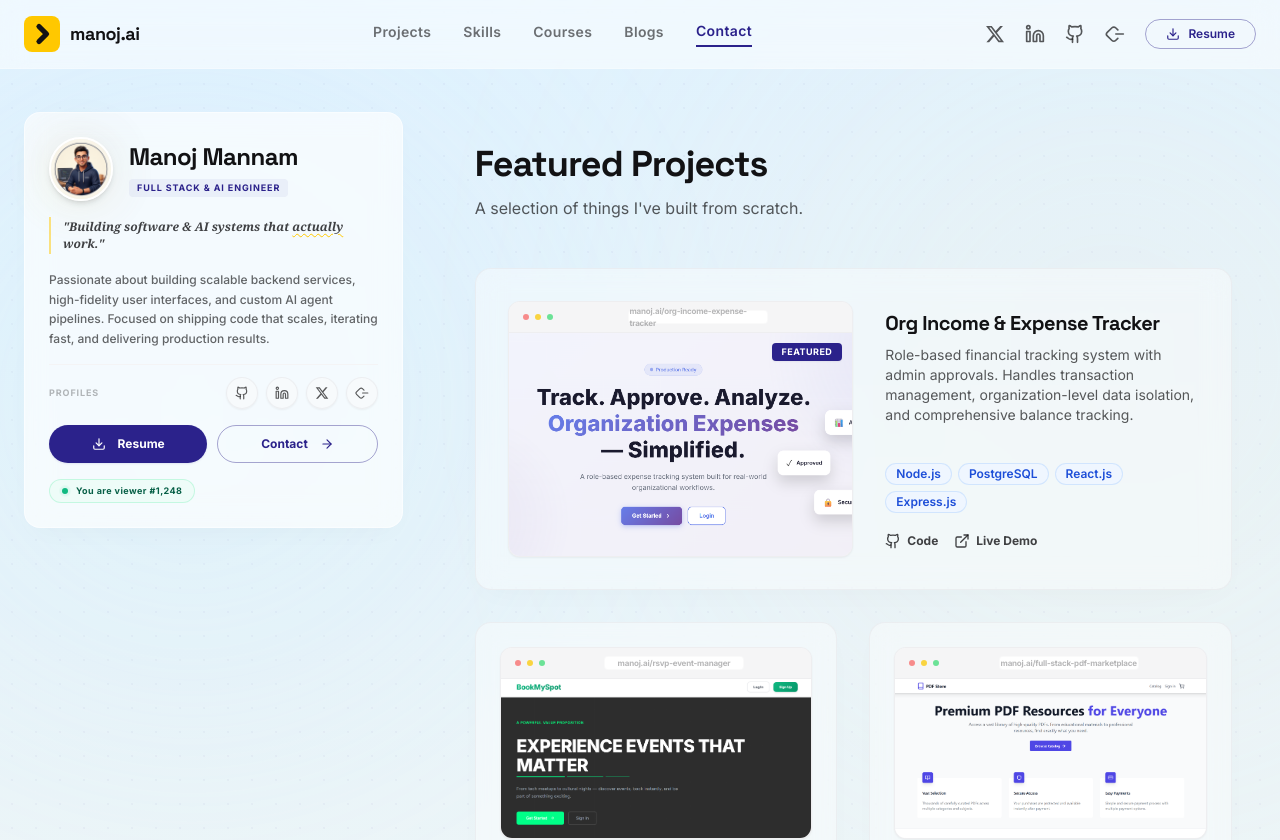
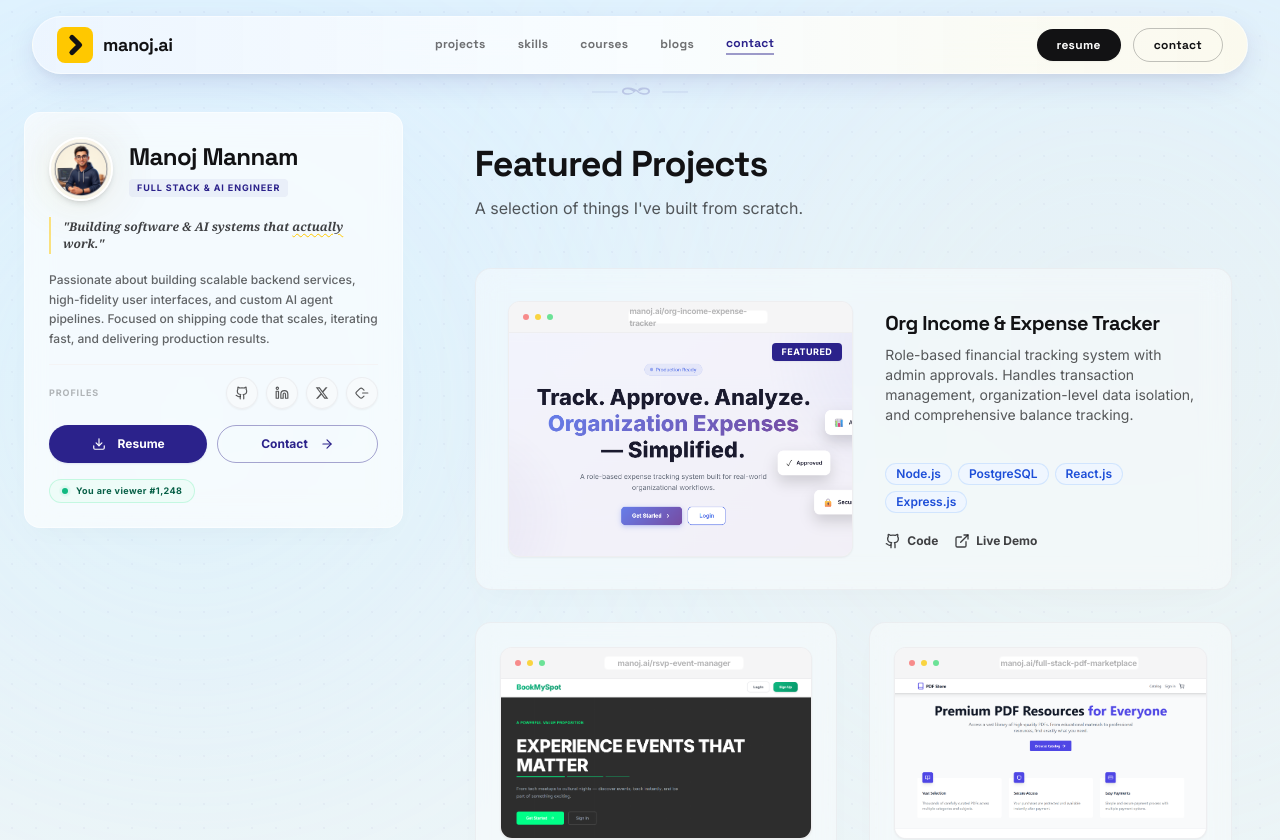
Before and after one commit to Manoj-APJ/Portfolio0.2, a React (Vite) app: page / in a window 1280 px wide. Shown: the top 840 px of the page. Built offline with nearby package versions, Linux system fonts and the light colour scheme.

Commit message:
changed: top bar and gaps between sections

```diff
--- a/src/components/layout/Footer.tsx
+++ b/src/components/layout/Footer.tsx
@@ -3,11 +3,11 @@ import { Github, Linkedin, Mail } from 'lucide-react'
 
 export const Footer: React.FC = () => {
     const navLinks = [
-        { name: 'Projects', href: '#projects' },
-        { name: 'Skills', href: '#skills' },
-        { name: 'Courses', href: '#courses' },
-        { name: 'Blogs', href: '#blogs' },
-        { name: 'Contact', href: '#contact' },
+        { name: 'projects', href: '#projects' },
+        { name: 'skills', href: '#skills' },
+        { name: 'courses', href: '#courses' },
+        { name: 'blogs', href: '#blogs' },
+        { name: 'contact', href: '#contact' },
     ]
 
     return (
@@ -22,7 +22,7 @@ export const Footer: React.FC = () => {
             <div className="container mx-auto px-6 max-w-7xl relative z-10">
                 {/* Top Navigation */}
                 <div className="flex justify-center mb-10">
-                    <nav className="flex flex-wrap justify-center gap-8 md:gap-12 text-xs md:text-sm font-semibold tracking-wider uppercase text-zinc-400">
+                    <nav className="flex flex-wrap justify-center gap-8 md:gap-12 text-xs md:text-sm font-semibold tracking-wider text-zinc-400">
                         {navLinks.map((link) => (
                             <a
                                 key={link.name}
--- a/src/components/layout/Navbar.tsx
+++ b/src/components/layout/Navbar.tsx
@@ -1,6 +1,5 @@
 import React, { useState } from 'react';
-import { Menu, X, Download, Github, Linkedin } from 'lucide-react';
-import { Button } from '../ui/Button';
+import { Menu, X } from 'lucide-react';
 import { Logo } from '../layout/logo';
 
 export const Navbar: React.FC = () => {
@@ -8,11 +7,11 @@ export const Navbar: React.FC = () => {
     const [activeSection, setActiveSection] = useState('projects');
 
     const navLinks = [
-        { name: 'Projects', href: '#projects' },
-        { name: 'Skills', href: '#skills' },
-        { name: 'Courses', href: '#courses' },
-        { name: 'Blogs', href: '#blogs' },
-        { name: 'Contact', href: '#contact' },
+        { name: 'projects', href: '#projects' },
+        { name: 'skills', href: '#skills' },
+        { name: 'courses', href: '#courses' },
+        { name: 'blogs', href: '#blogs' },
+        { name: 'contact', href: '#contact' },
     ];
 
     React.useEffect(() => {
@@ -47,10 +46,13 @@ export const Navbar: React.FC = () => {
     }, []);
 
     return (
-        <nav className="fixed top-0 left-0 right-0 z-50 bg-white/50 backdrop-blur-md border-b border-white/30 py-4 transition-all duration-300">
-            <div className="container mx-auto px-6 flex justify-between items-center max-w-7xl">
+        <div className="fixed top-4 left-0 right-0 z-50 px-4 md:px-8 flex flex-col items-center pointer-events-none">
+            {/* Floating Navigation Capsule */}
+            <nav className="w-full max-w-7xl pointer-events-auto bg-gradient-to-r from-blue-50/85 via-white/80 to-amber-50/85 backdrop-blur-md border border-white/50 rounded-full px-6 py-2.5 flex justify-between items-center shadow-neo-lg transition-all duration-300">
                 {/* Logo */}
-                <Logo />
+                <div className="flex items-center">
+                    <Logo />
+                </div>
 
                 {/* Desktop Nav Links */}
                 <div className="hidden md:flex items-center gap-8">
@@ -60,10 +62,10 @@ export const Navbar: React.FC = () => {
                             <a
                                 key={link.name}
                                 href={link.href}
-                                className={`font-semibold text-sm tracking-wide transition-all duration-200 ${
+                                className={`font-heading font-bold text-xs tracking-wide transition-all duration-200 ${
                                     isActive
-                                        ? 'text-primary font-bold border-b-2 border-primary pb-1'
-                                        : 'text-dark/60 hover:text-primary pb-1'
+                                        ? 'text-primary border-b-2 border-primary/45 pb-0.5'
+                                        : 'text-dark/60 hover:text-primary pb-0.5'
                                 }`}
                             >
                                 {link.name}
@@ -72,108 +74,75 @@ export const Navbar: React.FC = () => {
                     })}
                 </div>
 
-                {/* Desktop Action & Socials */}
-                <div className="hidden md:flex items-center gap-5">
-                    {/* X (Twitter) */}
-                    <a
-                        href="https://x.com/example"
-                        target="_blank"
-                        rel="noopener noreferrer"
-                        className="text-dark/70 hover:text-primary transition-colors duration-200"
-                        aria-label="X Profile"
+                {/* Desktop Action Pills (Right side) */}
+                <div className="hidden md:flex items-center gap-3">
+                    <button
+                        onClick={() => window.open('/resume.pdf', '_blank')}
+                        className="bg-dark text-white hover:bg-primary rounded-full px-5 py-2 transition-all duration-200 text-xs font-heading font-bold tracking-wide shadow-sm cursor-pointer"
                     >
-                        <svg viewBox="0 0 24 24" className="w-5 h-5 fill-current">
-                            <path d="M18.244 2.25h3.308l-7.227 8.26 8.502 11.24H16.17l-5.214-6.817L4.99 21.75H1.68l7.73-8.835L1.254 2.25H8.08l4.713 6.231zm-1.161 17.52h1.833L7.084 4.126H5.117z"/>
-                        </svg>
-                    </a>
-
-                    {/* LinkedIn */}
-                    <a
-                        href="https://linkedin.com/in/example"
-                        target="_blank"
-                        rel="noopener noreferrer"
-                        className="text-dark/70 hover:text-primary transition-colors duration-200"
-                        aria-label="LinkedIn Profile"
+                        resume
+                    </button>
+                    <button
+                        onClick={() => document.getElementById('contact')?.scrollIntoView({ behavior: 'smooth' })}
+                        className="border border-dark/25 text-dark hover:bg-dark hover:text-white rounded-full px-5 py-2 transition-all duration-200 text-xs font-heading font-bold tracking-wide cursor-pointer"
                     >
-                        <Linkedin className="w-5 h-5" />
-                    </a>
-
-                    {/* GitHub */}
-                    <a
-                        href="https://github.com/example"
-                        target="_blank"
-                        rel="noopener noreferrer"
-                        className="text-dark/70 hover:text-primary transition-colors duration-200"
-                        aria-label="GitHub Profile"
-                    >
-                        <Github className="w-5 h-5" />
-                    </a>
-
-                    {/* LeetCode */}
-                    <a
-                        href="https://leetcode.com/example"
-                        target="_blank"
-                        rel="noopener noreferrer"
-                        className="text-dark/70 hover:text-primary transition-colors duration-200"
-                        aria-label="LeetCode Profile"
-                    >
-                        <svg viewBox="0 0 24 24" fill="currentColor" className="w-5 h-5">
-                            <path d="M16.102 17.93l-2.69 2.6c-.768.74-1.785 1.15-2.866 1.15-1.08 0-2.1-.41-2.866-1.15l-5.69-5.5a4.024 4.024 0 0 1 0-5.72l5.69-5.5c.768-.74 1.785-1.15 2.866-1.15 1.08 0 2.1.41 2.866 1.15l2.69 2.6a1 1 0 0 1-1.398 1.43l-2.69-2.6a1.99 1.99 0 0 0-1.468-.58 1.99 1.99 0 0 0-1.468.58l-5.69 5.5a2.023 2.023 0 0 0 0 2.86l5.69 5.5c.39.38.91.58 1.468.58.558 0 1.078-.2 1.468-.58l2.69-2.6a1 1 0 0 1 1.398 1.43zM22 11h-9a1 1 0 0 0 0 2h9a1 1 0 0 0 0-2z"/>
-                        </svg>
-                    </a>
-
-                    <Button
-                        variant="outline"
-                        size="sm"
-                        onClick={() => window.open('/resume.pdf', '_blank')}
-                        className="border-primary/30 text-primary px-4 py-1.5 text-xs font-semibold"
-                    >
-                        <Download className="w-3.5 h-3.5" />
-                        Resume
-                    </Button>
+                        contact
+                    </button>
                 </div>
 
                 {/* Mobile Menu Toggle */}
                 <button
-                    className="md:hidden p-2 rounded-full hover:bg-zinc-100 transition-colors"
+                    className="md:hidden p-2 rounded-full hover:bg-zinc-100/50 transition-colors"
                     onClick={() => setIsOpen(!isOpen)}
                 >
-                    {isOpen ? <X className="w-6 h-6 text-dark" /> : <Menu className="w-6 h-6 text-dark" />}
+                    {isOpen ? <X className="w-5 h-5 text-dark" /> : <Menu className="w-5 h-5 text-dark" />}
                 </button>
-            </div>
+            </nav>
 
             {/* Mobile Nav Dropdown */}
             {isOpen && (
-                <div className="md:hidden absolute top-full left-0 right-0 bg-white border-b border-zinc-200 p-6 flex flex-col gap-5 shadow-xl animate-fade-in-down">
+                <div className="md:hidden w-full max-w-sm mt-2 bg-white/95 backdrop-blur-md border border-zinc-200/60 p-5 rounded-2xl flex flex-col gap-4 shadow-xl pointer-events-auto animate-fade-in">
                     {navLinks.map((link) => (
                         <a
                             key={link.name}
                             href={link.href}
-                            className="font-semibold text-lg text-dark/80 py-2 border-b border-zinc-100"
+                            className="font-semibold text-sm text-dark/80 py-1.5 border-b border-zinc-100 block"
                             onClick={() => setIsOpen(false)}
                         >
                             {link.name}
                         </a>
                     ))}
-                    <div className="flex gap-6 py-2 justify-center">
-                        <a href="https://x.com/example" target="_blank" rel="noopener noreferrer" className="text-dark/70"><svg viewBox="0 0 24 24" className="w-6 h-6 fill-current"><path d="M18.244 2.25h3.308l-7.227 8.26 8.502 11.24H16.17l-5.214-6.817L4.99 21.75H1.68l7.73-8.835L1.254 2.25H8.08l4.713 6.231zm-1.161 17.52h1.833L7.084 4.126H5.117z"/></svg></a>
-                        <a href="https://linkedin.com/in/example" target="_blank" rel="noopener noreferrer" className="text-dark/70"><Linkedin className="w-6 h-6" /></a>
-                        <a href="https://github.com/example" target="_blank" rel="noopener noreferrer" className="text-dark/70"><Github className="w-6 h-6" /></a>
-                        <a href="https://leetcode.com/example" target="_blank" rel="noopener noreferrer" className="text-dark/70"><svg viewBox="0 0 24 24" fill="currentColor" className="w-6 h-6"><path d="M16.102 17.93l-2.69 2.6c-.768.74-1.785 1.15-2.866 1.15-1.08 0-2.1-.41-2.866-1.15l-5.69-5.5a4.024 4.024 0 0 1 0-5.72l5.69-5.5c.768-.74 1.785-1.15 2.866-1.15 1.08 0 2.1.41 2.866 1.15l2.69 2.6a1 1 0 0 1-1.398 1.43l-2.69-2.6a1.99 1.99 0 0 0-1.468-.58 1.99 1.99 0 0 0-1.468.58l-5.69 5.5a2.023 2.023 0 0 0 0 2.86l5.69 5.5c.39.38.91.58 1.468.58.558 0 1.078-.2 1.468-.58l2.69-2.6a1 1 0 0 1 1.398 1.43zM22 11h-9a1 1 0 0 0 0 2h9a1 1 0 0 0 0-2z"/></svg></a>
+                    <div className="flex gap-3 w-full mt-2">
+                        <button
+                            className="flex-1 justify-center py-2.5 text-xs rounded-full bg-dark text-white font-bold tracking-wide"
+                            onClick={() => {
+                                window.open('/resume.pdf', '_blank');
+                                setIsOpen(false);
+                            }}
+                        >
+                            resume
+                        </button>
+                        <button
+                            className="flex-1 justify-center py-2.5 text-xs rounded-full border border-dark/25 text-dark font-bold tracking-wide"
+                            onClick={() => {
+                                document.getElementById('contact')?.scrollIntoView({ behavior: 'smooth' });
+                                setIsOpen(false);
+                            }}
+                        >
+                            contact
+                        </button>
                     </div>
-                    <Button
-                        variant="outline"
-                        className="w-full justify-center border-primary/30 text-primary py-3"
-                        onClick={() => {
-                            window.open('/resume.pdf', '_blank');
-                            setIsOpen(false);
-                        }}
-                    >
-                        <Download className="w-4 h-4" />
-                        Download Resume
-                    </Button>
                 </div>
             )}
-        </nav>
+
+            {/* Symmetrical Scroll Flourish below Navbar */}
+            <div className="w-full flex justify-center mt-2.5 opacity-60 hidden md:flex pointer-events-none select-none">
+                <svg viewBox="0 0 120 15" className="w-24 h-4 fill-current text-primary/30">
+                    <path d="M60,7.5 C55,4 51,2 45,2 C35,2 35,11 44,11 C50,11 53,8 55,6 C57,8 60,11 66,11 C75,11 75,2 65,2 C59,2 55,4 60,7.5 Z M44,9 C39,9 38,4 44,4 C48,4 50,6 52,7.5 C50,9 48,9 44,9 Z M66,9 C62,9 60,7.5 58,7.5 C60,6 62,4 66,4 C72,4 71,9 66,9 Z" />
+                    <line x1="0" y1="7.5" x2="32" y2="7.5" stroke="currentColor" strokeWidth="0.75" />
+                    <line x1="88" y1="7.5" x2="120" y2="7.5" stroke="currentColor" strokeWidth="0.75" />
+                </svg>
+            </div>
+        </div>
     );
 };
```
Also changed, not shown: src/components/sections/Contact.tsx (+45 -16 lines).
